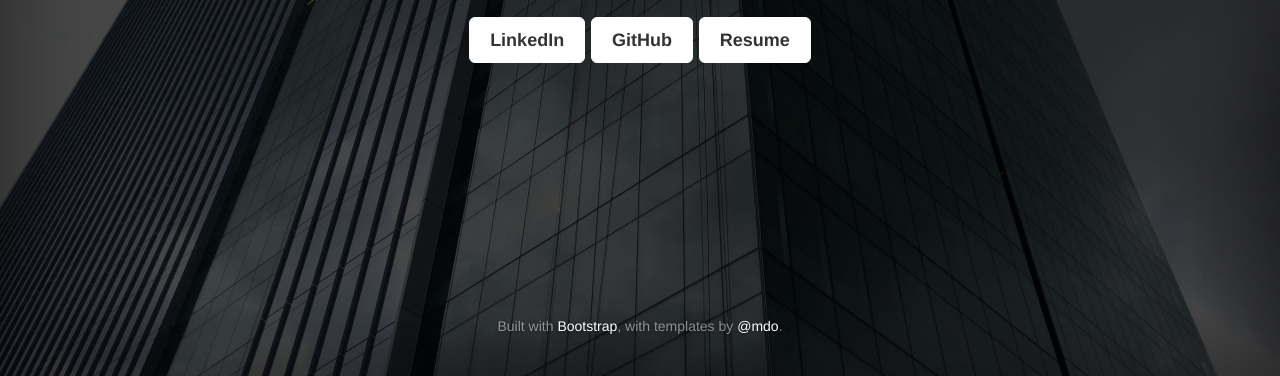
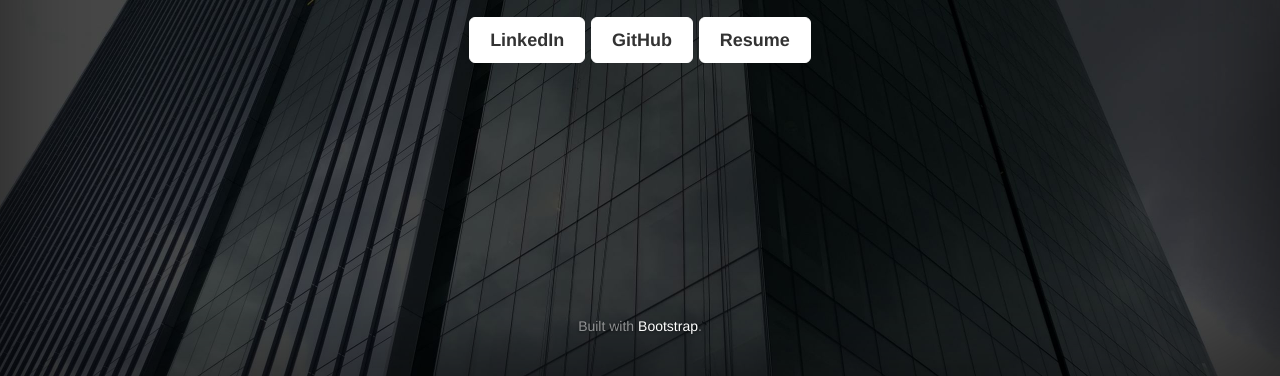
Before and after one commit to hussainjaffery/personal-website, a plain HTML site: page index.html in a window 1280 px wide. Shown: the part 424-800 px from the top of the page. Drawn offline with nearby package versions, Linux system fonts and the light colour scheme.

Commit message:
Shortened website footer

```diff
--- a/index.html
+++ b/index.html
@@ -50,7 +50,7 @@
 
           <div class="mastfoot">
             <div class="inner">
-              <p>Built with <a href="http://getbootstrap.com">Bootstrap</a>, with templates by <a href="https://twitter.com/mdo">@mdo</a>.</p>
+              <p>Built with <a href="http://getbootstrap.com">Bootstrap</a>.</p>
             </div>
           </div>
 
```
